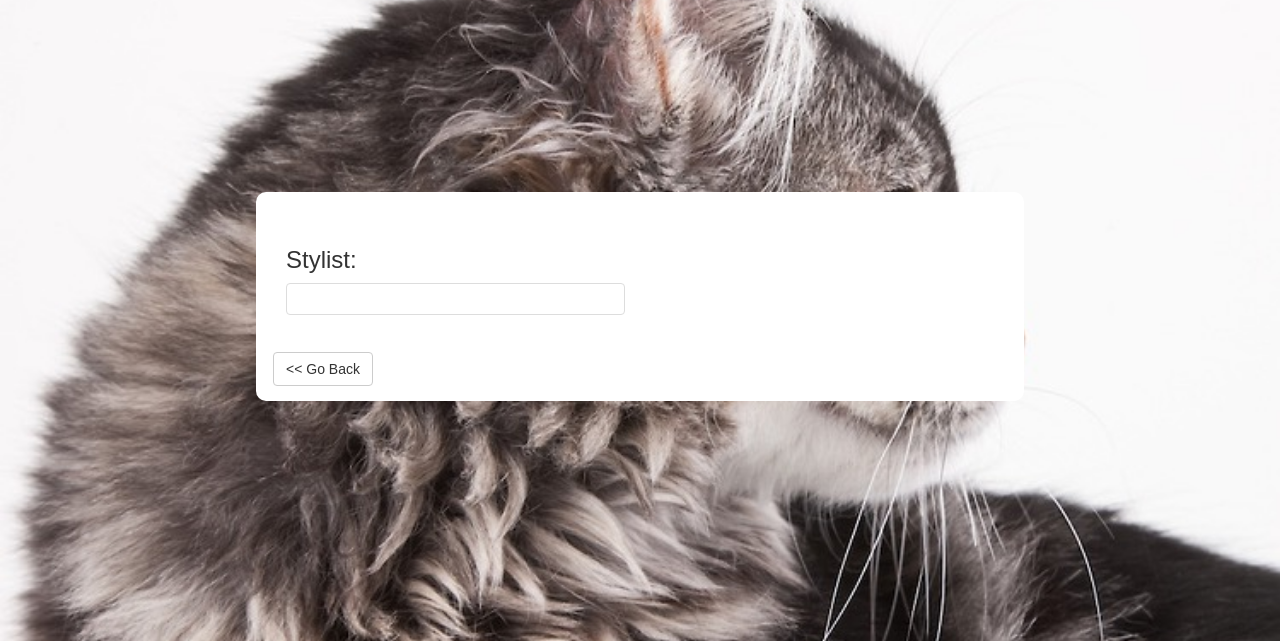
After one commit to LisaMacCarrigan/hair-salon-php, a PHP site: template views/client.html.twig in a window 1280 px wide. The commit adds this page. Shown: the top 641 px of the page. Run offline with PHP 8.4, Linux system fonts and the light colour scheme; the template is opened without the code that fills it, so the values that code supplies are empty; some libraries are stand-ins or nearby versions; some web fonts are replaced.

Commit message:
add route to render individual client and their stylist

```diff
--- /dev/null
+++ b/views/client.html.twig
@@ -0,0 +1,28 @@
+<!DOCTYPE html>
+<html>
+    {% include "partials/clients_header.html" %}
+    <body>
+        <div class="container">
+            <h1>{{ client.getClientName }}</h1>
+            <div clas="row">
+                <div class="col-md-6">
+                    <h3>Stylist:</h3>
+                        <ul class="list-group">
+                            <li class="list-group-item">
+                                <p>{{ stylist.getStylistName }}</p>
+                            </li>
+                        </ul>
+                </div>
+                <div class="col-md-6">
+                </div>
+            </div>
+            <div class="row">
+                <div class="col-md-12 back-button">
+                    <form action="/">
+                        <button type="submit" class="btn btn-default push-right"><< Go Back</button>
+                    </form>
+                </div>
+            </div>
+        </div>
+    </body>
+</html>
```
Also changed, not shown: app/app.php (+10 -0 lines).
